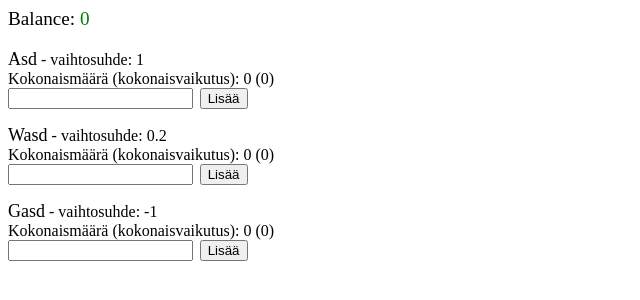
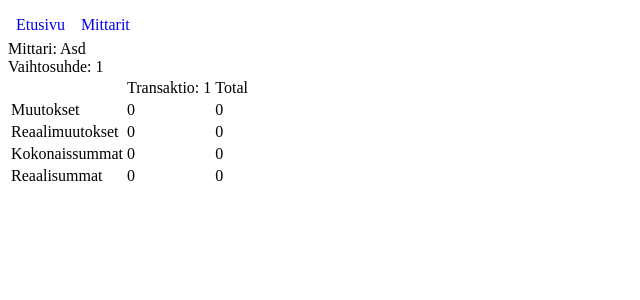
Before and after one commit to jon-erikklint/swimming-debt-app, a React app in the folder frontend/: page /measure/Asd in a window 1280 px wide. Shown: the whole page, without its empty margins (0-640 px from the left). Built offline with nearby package versions, Linux system fonts and the light colour scheme.

Commit message:
historiatietojen katsonta loppuun

```diff
--- a/frontend/src/components/App.js
+++ b/frontend/src/components/App.js
@@ -4,9 +4,12 @@ import {
     Switch, Route
 } from "react-router-dom"
 
+import LinkBar from "./LinkBar"
 import Balance from "./balance/Balance"
+import MeasureHistory from "./history/MeasureHistory"
+import MeasuresList from "./measures/MeasuresList"
 
-import CalculatorModel from "../models/CalculatorModel"
+import MeasureModel from "../models/MeasureModel"
 
 export default class App extends React.Component {
     constructor(props) {
@@ -14,40 +17,51 @@ export default class App extends React.Component {
 
         this.state = {
             balance: 0,
-            calculators: [new CalculatorModel("Asd", 0, 1), new CalculatorModel("Wasd", 0, 0.2), new CalculatorModel("Gasd", 0, -1)]
+            measures: [new MeasureModel("Asd", 0, 1), new MeasureModel("Wasd", 0, 0.2), new MeasureModel("Gasd", 0, -1)]
         }
     }
 
     handleAddition = (name, addition) => {
-        this.updateCalculator(name, calculator => {
-            const sum = calculator.sum + addition
+        this.updateMeasure(name, measure => {
+            const sum = measure.sum + addition
 
-            this.addBalance(calculator, addition)
+            this.addBalance(measure, addition)
 
-            return {...calculator, sum, history: calculator.history.concat([addition])}
+            return {...measure, sum, history: measure.history.concat([addition])}
         })
     }
 
-    updateCalculator(name, func) {
-        const calculators = this.state.calculators
-            .map(calculator => calculator.name == name ? func(calculator) : calculator)
-        this.setState({calculators})
+    updateMeasure(name, func) {
+        const measures = this.state.measures
+            .map(measure => measure.name == name ? func(measure) : measure)
+        this.setState({measures})
     }
 
-    addBalance(calculator, amount) {
-        const balance = this.state.balance + (amount * calculator.exchangeRatio);
+    addBalance(measure, amount) {
+        const balance = this.state.balance + (amount * measure.exchangeRatio);
         this.setState({balance})
     }
 
     render() {
+        const measures = this.state.measures
+        const links = [
+            {text: "Etusivu", link: "/"},
+            {text: "Mittarit", link: "/measures"},
+        ]
+
         return (
         <Router>
+            <LinkBar links={links}/>
+
             <Switch>
-                <Route path="/calculator">
-                    <div>moi</div>
+                <Route path="/measure/:name">
+                    <MeasureHistory measures={measures}/>
+                </Route>
+                <Route path="/measures">
+                    <MeasuresList measures={measures}/>
                 </Route>
                 <Route path="/">
-                    <Balance calculators={this.state.calculators}
+                    <Balance measures={measures}
                             balance={this.state.balance}
                             handleAddition={this.handleAddition}/>
                 </Route>
--- /dev/null
+++ b/frontend/src/components/LinkBar.css
@@ -0,0 +1,9 @@
+.linkBar {
+    height: 1em;
+    padding: 0.5em;
+}
+
+.linkBarItem {
+    display: inline-block;
+    margin-right: 1em;
+}
--- /dev/null
+++ b/frontend/src/components/LinkBar.js
@@ -0,0 +1,12 @@
+import React from 'react';
+import { Link } from "react-router-dom"
+import "./LinkBar.css"
+
+export default function LinkBar(props) {
+    return <div className="linkBar">
+        {props.links.map(link => (
+            <Link key={link.link} to={link.link}>
+                <div className="linkBarItem">{link.text}</div>
+            </Link>))}
+    </div>
+}
--- a/frontend/src/components/balance/Balance.js
+++ b/frontend/src/components/balance/Balance.js
@@ -1,18 +1,18 @@
 import React from 'react';
 
-import Calculator from "./Calculator"
+import Measure from "./Measure"
 import BalanceDisplay from "./BalanceDisplay"
 
 export default function Balance(props) {
-    const calculators = props.calculators
+    const measures = props.measures
 
     return (
         <div>
             <BalanceDisplay balance={props.balance}/>
             <div>
-                {calculators.map(calculator => <Calculator
-                    key={calculator.name}
-                    model={calculator}
+                {measures.map(measure => <Measure
+                    key={measure.name}
+                    measure={measure}
                     handleAddition={props.handleAddition}/>)}
             </div>
         </div>
--- a/frontend/src/components/balance/CalculatorInfo.js
+++ /dev/null
@@ -1,12 +0,0 @@
-import React from 'react';
-import "./CalculatorInfo.css"
-
-export default function CalculatorInfo(props) {
-    const calculator = props.calculator
-    return (
-        <div>
-            <div><span className="nameLabel">{calculator.name}</span> - vaihtosuhde: {calculator.exchangeRatio}</div>
-            <div>Kokonaismäärä (kokonaisvaikutus): {calculator.sum} ({calculator.sum * calculator.exchangeRatio})</div>
-        </div>
-    )
-}
--- a/frontend/src/components/balance/Calculator.css
+++ b/frontend/src/components/balance/Measure.css
@@ -1,3 +1,3 @@
-.calculator {
+.measure {
     margin-bottom: 1em;
 }
--- a/frontend/src/components/balance/Calculator.js
+++ b/frontend/src/components/balance/Measure.js
@@ -1,10 +1,10 @@
 import React from 'react';
-import "./Calculator.css"
+import "./Measure.css"
 
 import TextInput from "../common/TextInput"
-import CalculatorInfo from "./CalculatorInfo"
+import MeasureHeader from "./MeasureHeader"
 
-export default class Calculator extends React.Component {
+export default class Measure extends React.Component {
     constructor(props) {
         super(props)
 
@@ -25,19 +25,19 @@ export default class Calculator extends React.Component {
     }
 
     handleSubmit = e => {
-        const value = this.state.inputValue.replace(",", ".")
-        if(isNaN(value)) return;
+        const value = this.state.inputValue.replace(",", ".").trim()
+        if(value === "" || isNaN(value)) return;
 
         this.setState({inputValue: "", errors: []})
-        this.props.handleAddition(this.props.model.name, parseFloat(value))
+        this.props.handleAddition(this.props.measure.name, parseFloat(value))
     }
 
     render() {
-        const calculator = this.props.model
+        const measure = this.props.measure
 
         return (
-            <div className="calculator">
-                <CalculatorInfo calculator={calculator}/>
+            <div className="measure">
+                <MeasureHeader measure={measure}/>
                 <TextInput
                     inputValue={this.state.inputValue}
                     errors={this.state.errors}
--- /dev/null
+++ b/frontend/src/components/balance/MeasureHeader.js
@@ -0,0 +1,17 @@
+import React from 'react';
+import { Link } from "react-router-dom"
+import "./MeasureHeader.css"
+
+export default function MeasureHeader(props) {
+    const measure = props.measure
+    return (
+        <div>
+            <div>
+                <Link to={"/measure/" + measure.name}><span className="nameLabel">
+                    {measure.name}
+                </span></Link>
+                 - vaihtosuhde: {measure.exchangeRatio}</div>
+            <div>Kokonaismäärä (kokonaisvaikutus): {measure.sum} ({measure.sum * measure.exchangeRatio})</div>
+        </div>
+    )
+}
--- /dev/null
+++ b/frontend/src/components/common/TableRow.js
@@ -0,0 +1,22 @@
+import React from 'react';
+
+export default function TableRow(props) {
+    const {
+        values,
+        first,
+        last
+    } = props
+    return (
+        <tr>
+            {createCell(first)}
+            {values.map((value, index) => <td key={index}>{value}</td>)}
+            {createCell(last)}
+        </tr>
+    )
+}
+
+const createCell = value => {
+    return value === null || value === undefined
+        ? null
+        : <td>{value}</td>
+}
--- a/frontend/src/components/common/TextInput.js
+++ b/frontend/src/components/common/TextInput.js
@@ -7,12 +7,17 @@ export default function TextInput(props) {
     const errors = props.errors
     const anyErrors = errors.length > 0
 
+    const onKeyUp = e => {
+        if (e.key === "Enter") props.handleSubmit()
+    }
+
     return (
     <span className="textInput">
         <input
             type="text"
             value={props.inputValue}
             onChange={props.handleTextChange}
+            onKeyUp={onKeyUp}
             className={anyErrors ? "erronous" : ""}/>
         <button disabled={anyErrors} onClick={props.handleSubmit}>Lisää</button>
         <ErrorDisplay errors={errors}/>
--- /dev/null
+++ b/frontend/src/components/history/MeasureHistory.js
@@ -0,0 +1,15 @@
+import React from 'react';
+import { useParams } from "react-router-dom"
+
+import MeasureInfo from './MeasureInfo';
+import MeasureHistoryTable from "./MeasureHistoryTable"
+
+export default function MeasureHistory(props) {
+    const measureName = useParams().name
+    const measure = props.measures.find(measure => measure.name === measureName)
+
+    return (<div>
+        <MeasureInfo measure={measure}/>
+        <MeasureHistoryTable measure={measure}/>
+    </div>)
+}
--- /dev/null
+++ b/frontend/src/components/history/MeasureHistoryTable.js
@@ -0,0 +1,34 @@
+import React from 'react';
+
+import TableRow from "../common/TableRow"
+
+export default function MeasureHistoryTable(props) {
+    const {history, exchangeRatio, sum} = props.measure
+    const effectSum = sum * exchangeRatio
+
+    const headers = history.map((item, index) => "Transaktio: " + (index + 1))
+
+    const values = history
+    const effectValues = history.map(item => item * exchangeRatio)
+
+    let helpSum = 0
+    const totals = history.map(item => {
+        helpSum += item
+        return helpSum
+    })
+    const totalEffects = totals.map(total => total * exchangeRatio)
+
+    return (
+        <table>
+            <thead>
+                <TableRow values={headers} first="" last="Total"/>
+            </thead>
+            <tbody>
+                <TableRow values={values} first="Muutokset" last={sum}/>
+                <TableRow values={effectValues} first="Reaalimuutokset" last={effectSum}/>
+                <TableRow values={totals} first="Kokonaissummat" last={sum}/>
+                <TableRow values={totalEffects} first="Reaalisummat" last={effectSum}/>
+            </tbody>
+        </table>
+    )
+}
--- /dev/null
+++ b/frontend/src/components/history/MeasureInfo.js
@@ -0,0 +1,11 @@
+import React from 'react';
+
+export default function MeasureInfo(props) {
+    const measure = props.measure
+    return (
+        <div>
+            <div>Mittari: {measure.name}</div>
+            <div>Vaihtosuhde: {measure.exchangeRatio}</div>
+        </div>
+    )
+}
--- /dev/null
+++ b/frontend/src/components/measures/MeasuresList.js
@@ -0,0 +1,15 @@
+import React from 'react';
+import { Link } from "react-router-dom"
+
+export default function MeasuresList(props) {
+    return (
+        <div>
+            <h1>Mittarit</h1>
+            <ul>
+                {props.measures.map(measure =>
+                    <li key={measure.name}><Link to={"/measure/" + measure.name}>{measure.name}</Link></li>
+                )}
+            </ul>
+        </div>
+    )
+}
--- a/frontend/src/models/CalculatorModel.js
+++ b/frontend/src/models/MeasureModel.js
@@ -1,4 +1,4 @@
-export default class CalculatorModel {
+export default class MeasureModel {
     constructor(name, sum, exchangeRatio) {
         this.name = name
         this.exchangeRatio = exchangeRatio
```
Also changed, not shown: frontend/src/components/balance/MeasureHeader.css (renamed from frontend/src/components/balance/CalculatorInfo.css), frontend/src/components/history/BalanceHistory.js (deleted).
